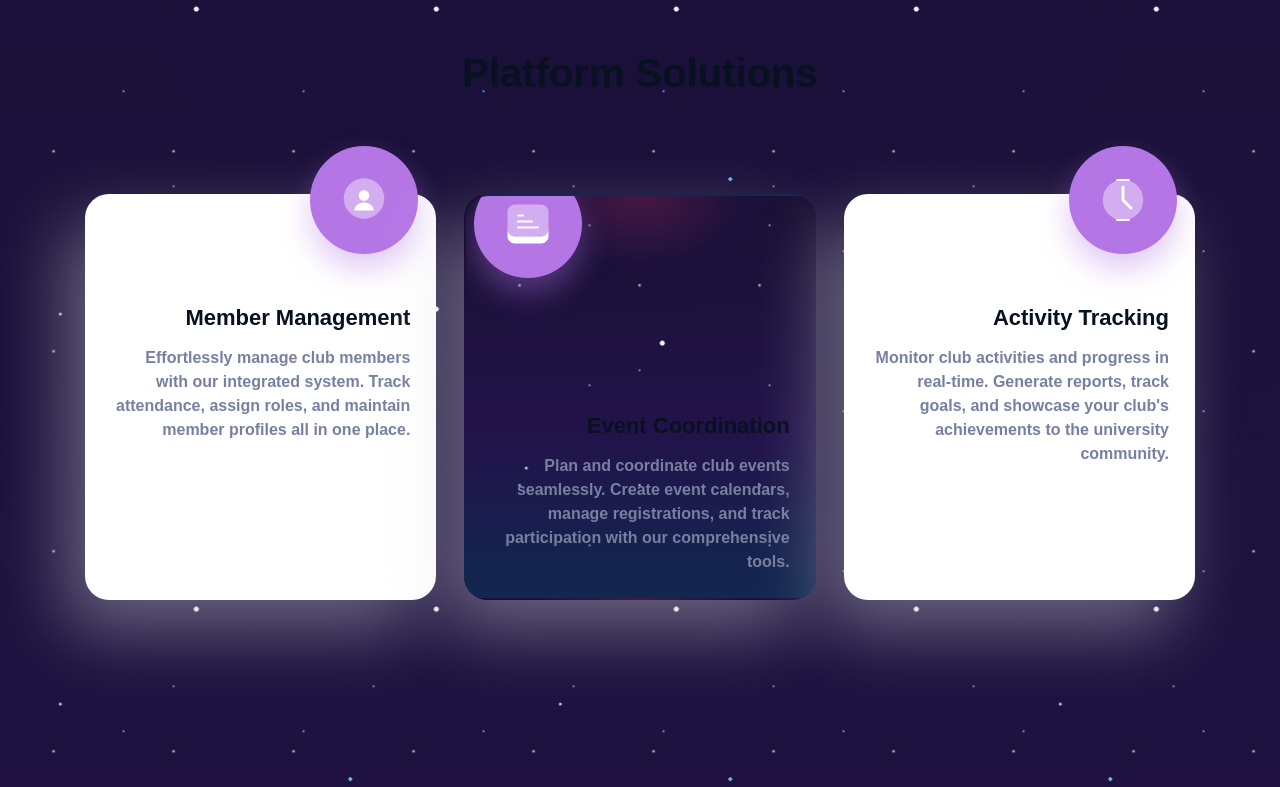
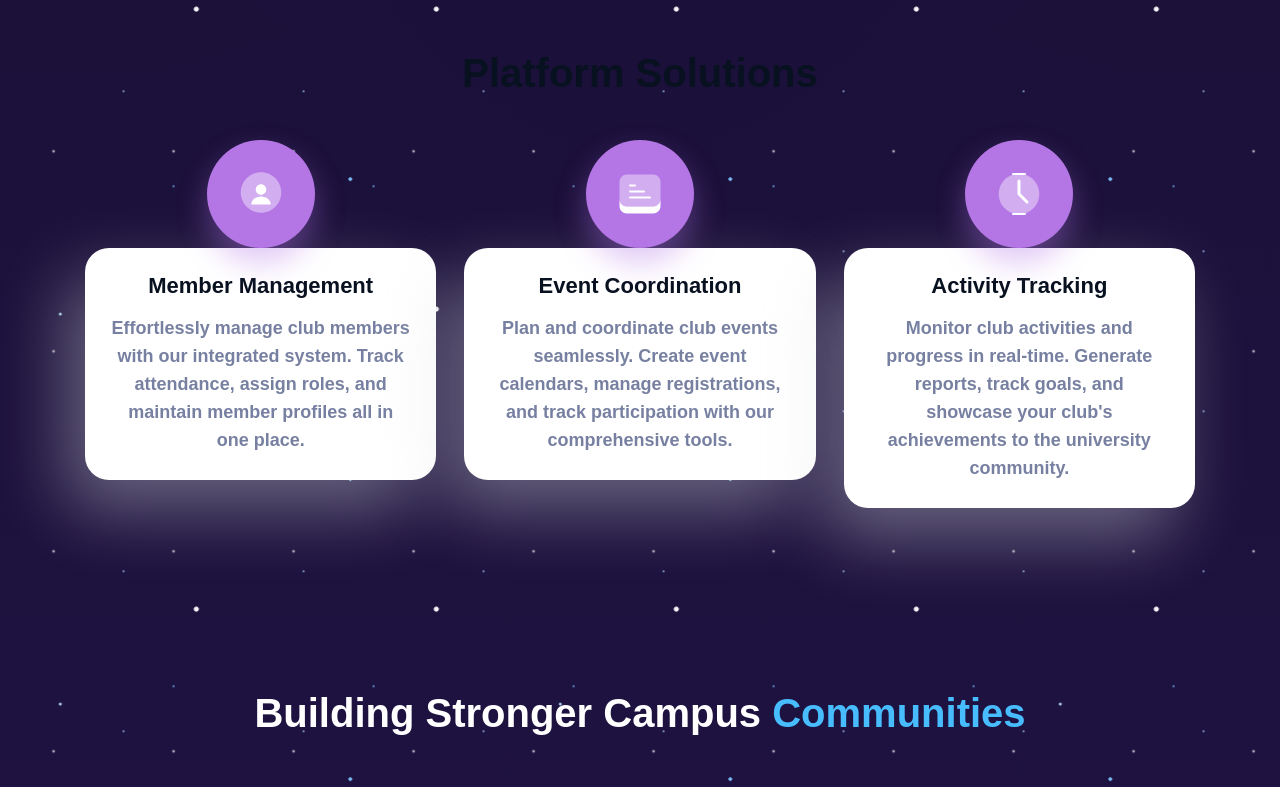
Before and after one commit to sksazid01/Project350, a React (Vite) app in the folder client/: page / in a window 1280 px wide. Shown: the part 736-1523 px from the top of the page. Built offline with nearby package versions, Linux system fonts and the light colour scheme.

Commit message:
Solved the ui error of Platform Solutions

```diff
--- a/client/src/pages/index.jsx
+++ b/client/src/pages/index.jsx
@@ -48,58 +48,64 @@ const Marketing = () => {
                 </div>
             </div>
 
+
             <section className="py-12 dark:bg-starfield md:py-20">
   <div className="container">
     <div className="heading text-center">
       <h4>Platform Solutions</h4>
     </div>
-
     <div
-                        className="mt-24 grid grid-cols-1 gap-7 space-y-10 text-black ltr:text-right rtl:text-left sm:grid-cols-2 sm:space-y-0 lg:grid-cols-3"
+      className="mt-24 grid grid-cols-1 gap-7 text-black ltr:text-right rtl:text-left sm:grid-cols-2 lg:grid-cols-3"
       data-aos="fade-up"
       data-aos-duration="1000"
     >
-                        <div className="group relative rounded-3xl border-2 border-transparent bg-white p-6 shadow-[-20px_30px_70px_rgba(219,222,225,0.4)] transition duration-500 hover:border-secondary hover:bg-secondary/20 dark:border-white/10 dark:bg-transparent dark:bg-gradient-to-b dark:from-white/[0.04] dark:to-transparent dark:!shadow-none dark:hover:bg-secondary">
+      {/* Card 1 */}
+      <div className="relative flex flex-col items-center">
         <Link
           to="#"
-                                className="absolute -top-[50px] flex h-[108px] w-[108px] items-center justify-center rounded-full bg-secondary text-white shadow-[0_15px_30px_rgba(180,118,229,0.4)] group-hover:bg-black group-hover:shadow-[0_15px_30px_rgba(199,55,253,0.4)] ltr:right-4 rtl:left-4"
+          className="absolute -top-[54px] flex h-[108px] w-[108px] items-center justify-center rounded-full bg-secondary text-white shadow-[0_15px_30px_rgba(180,118,229,0.4)] group-hover:bg-black group-hover:shadow-[0_15px_30px_rgba(199,55,253,0.4)]"
+          style={{ zIndex: 2 }}
         >
           <svg width="52" height="52" viewBox="0 0 52 52" fill="none" xmlns="http://www.w3.org/2000/svg">
             <path
               d="M26 4.33301C14.8417 4.33301 5.75 13.4247 5.75 24.583C5.75 35.7413 14.8417 44.833 26 44.833C37.1583 44.833 46.25 35.7413 46.25 24.583C46.25 13.4247 37.1583 4.33301 26 4.33301Z"
-                                        fill="currentcolor"
+              fill="currentColor"
               opacity="0.4"
             />
             <path
               d="M26 16.25C23.1 16.25 20.75 18.6 20.75 21.5C20.75 24.4 23.1 26.75 26 26.75C28.9 26.75 31.25 24.4 31.25 21.5C31.25 18.6 28.9 16.25 26 16.25Z"
-                                        fill="currentcolor"
+              fill="currentColor"
             />
             <path
               d="M35.75 36.5C35.75 32.0817 31.3317 28.5 26 28.5C20.6683 28.5 16.25 32.0817 16.25 36.5"
-                                        fill="currentcolor"
+              fill="currentColor"
             />
           </svg>
         </Link>
-                            <h3 className="mt-[86px] text-[22px] font-extrabold dark:text-white dark:group-hover:text-black">Member Management</h3>
-                            <p className="text=lg mt-4 font-semibold text-gray dark:group-hover:text-black">
+        <div className="group relative flex flex-col items-center rounded-3xl border-2 border-transparent bg-white p-6 shadow-[-20px_30px_70px_rgba(219,222,225,0.4)] transition duration-500 hover:border-secondary hover:bg-secondary/20 dark:border-white/10 dark:bg-transparent dark:bg-gradient-to-b dark:from-white/[0.04] dark:to-transparent dark:!shadow-none dark:hover:bg-secondary w-full mt-[54px]">
+          <h3 className="text-[22px] font-extrabold dark:text-white dark:group-hover:text-black text-center">Member Management</h3>
+          <p className="text-lg mt-4 font-semibold text-gray dark:group-hover:text-black text-center">
             Effortlessly manage club members with our integrated system. Track attendance, assign roles, and maintain member profiles all in one place.
           </p>
         </div>
+      </div>
 
-                        <div className="bg-starfield group relative rounded-3xl border-2 border-transparent bg-white p-6 shadow-[-20px_30px_70px_rgba(219,222,225,0.4)] transition duration-500 hover:border-secondary hover:bg-secondary/20 dark:border-white/10 dark:bg-transparent dark:bg-gradient-to-b dark:from-white/[0.04] dark:to-transparent dark:!shadow-none dark:hover:bg-secondary">
+      {/* Card 2 */}
+      <div className="relative flex flex-col items-center">
         <Link
           to="#"
-                                className="absolute -top-[50px] flex h-[108px] w-[108px] items-center justify-center rounded-full bg-secondary text-white shadow-[0_15px_30px_rgba(180,118,229,0.4)] group-hover:bg-black group-hover:shadow-[0_15px_30px_rgba(199,55,253,0.4)] ltr:right-4 rtl:left-4"
+          className="absolute -top-[54px] flex h-[108px] w-[108px] items-center justify-center rounded-full bg-secondary text-white shadow-[0_15px_30px_rgba(180,118,229,0.4)] group-hover:bg-black group-hover:shadow-[0_15px_30px_rgba(199,55,253,0.4)]"
+          style={{ zIndex: 2 }}
         >
           <svg width="52" height="52" viewBox="0 0 52 52" fill="none" xmlns="http://www.w3.org/2000/svg">
             <path
               opacity="0.4"
               d="M39 6.5H13C8.85786 6.5 5.5 9.85786 5.5 14V31C5.5 35.1421 8.85786 38.5 13 38.5H39C43.1421 38.5 46.5 35.1421 46.5 31V14C46.5 9.85786 43.1421 6.5 39 6.5Z"
-                                        fill="currentcolor"
+              fill="currentColor"
             />
             <path
               d="M39 38.5H13C8.85786 38.5 5.5 35.1421 5.5 31V38C5.5 42.1421 8.85786 45.5 13 45.5H39C43.1421 45.5 46.5 42.1421 46.5 38V31C46.5 35.1421 43.1421 38.5 39 38.5Z"
-                                        fill="currentcolor"
+              fill="currentColor"
             />
             <path
               d="M16 17.5H21M16 23.5H30M16 29.5H36"
@@ -109,22 +115,26 @@ const Marketing = () => {
             />
           </svg>
         </Link>
-                            <h3 className="mt-[86px] text-[22px] font-extrabold dark:text-white dark:group-hover:text-black">Event Coordination</h3>
-                            <p className="text=lg mt-4 font-semibold text-gray dark:group-hover:text-black">
+        <div className="group relative flex flex-col items-center rounded-3xl border-2 border-transparent bg-white p-6 shadow-[-20px_30px_70px_rgba(219,222,225,0.4)] transition duration-500 hover:border-secondary hover:bg-secondary/20 dark:border-white/10 dark:bg-transparent dark:bg-gradient-to-b dark:from-white/[0.04] dark:to-transparent dark:!shadow-none dark:hover:bg-secondary w-full mt-[54px]">
+          <h3 className="text-[22px] font-extrabold dark:text-white dark:group-hover:text-black text-center">Event Coordination</h3>
+          <p className="text-lg mt-4 font-semibold text-gray dark:group-hover:text-black text-center">
             Plan and coordinate club events seamlessly. Create event calendars, manage registrations, and track participation with our comprehensive tools.
           </p>
         </div>
+      </div>
 
-                        <div className="group relative rounded-3xl border-2 border-transparent bg-white p-6 shadow-[-20px_30px_70px_rgba(219,222,225,0.4)] transition duration-500 hover:border-secondary hover:bg-secondary/20 dark:border-white/10 dark:bg-transparent dark:bg-gradient-to-b dark:from-white/[0.04] dark:to-transparent dark:!shadow-none dark:hover:bg-secondary sm:!mt-10 lg:!mt-0">
+      {/* Card 3 */}
+      <div className="relative flex flex-col items-center">
         <Link
           to="#"
-                                className="absolute -top-[50px] flex h-[108px] w-[108px] items-center justify-center rounded-full bg-secondary text-white shadow-[0_15px_30px_rgba(180,118,229,0.4)] group-hover:bg-black group-hover:shadow-[0_15px_30px_rgba(199,55,253,0.4)] ltr:right-4 rtl:left-4"
+          className="absolute -top-[54px] flex h-[108px] w-[108px] items-center justify-center rounded-full bg-secondary text-white shadow-[0_15px_30px_rgba(180,118,229,0.4)] group-hover:bg-black group-hover:shadow-[0_15px_30px_rgba(199,55,253,0.4)]"
+          style={{ zIndex: 2 }}
         >
           <svg width="52" height="52" viewBox="0 0 52 52" fill="none" xmlns="http://www.w3.org/2000/svg">
             <path
               opacity="0.4"
               d="M26 46.25C37.1797 46.25 46.25 37.1797 46.25 26C46.25 14.8203 37.1797 5.75 26 5.75C14.8203 5.75 5.75 14.8203 5.75 26C5.75 37.1797 14.8203 46.25 26 46.25Z"
-                                        fill="currentcolor"
+              fill="currentColor"
             />
             <path
               d="M26 13V26L34 34"
@@ -135,20 +145,24 @@ const Marketing = () => {
             />
             <path
               d="M20 6H32M20 46H32"
-                                        stroke="currentcolor"
+              stroke="currentColor"
               strokeWidth="2"
               strokeLinecap="round"
             />
           </svg>
         </Link>
-                            <h3 className="mt-[86px] text-[22px] font-extrabold dark:text-white dark:group-hover:text-black">Activity Tracking</h3>
-                            <p className="text=lg mt-4 font-semibold text-gray dark:group-hover:text-black">
+        <div className="group relative flex flex-col items-center rounded-3xl border-2 border-transparent bg-white p-6 shadow-[-20px_30px_70px_rgba(219,222,225,0.4)] transition duration-500 hover:border-secondary hover:bg-secondary/20 dark:border-white/10 dark:bg-transparent dark:bg-gradient-to-b dark:from-white/[0.04] dark:to-transparent dark:!shadow-none dark:hover:bg-secondary w-full mt-[54px]">
+          <h3 className="text-[22px] font-extrabold dark:text-white dark:group-hover:text-black text-center">Activity Tracking</h3>
+          <p className="text-lg mt-4 font-semibold text-gray dark:group-hover:text-black text-center">
             Monitor club activities and progress in real-time. Generate reports, track goals, and showcase your club's achievements to the university community.
           </p>
         </div>
       </div>
     </div>
+  </div>
 </section>
+
+
 
             <section className="py-14 lg:py-[100px]">
                 <div className="container relative">
```
Lines whose indentation alone changed are shown as unchanged.
